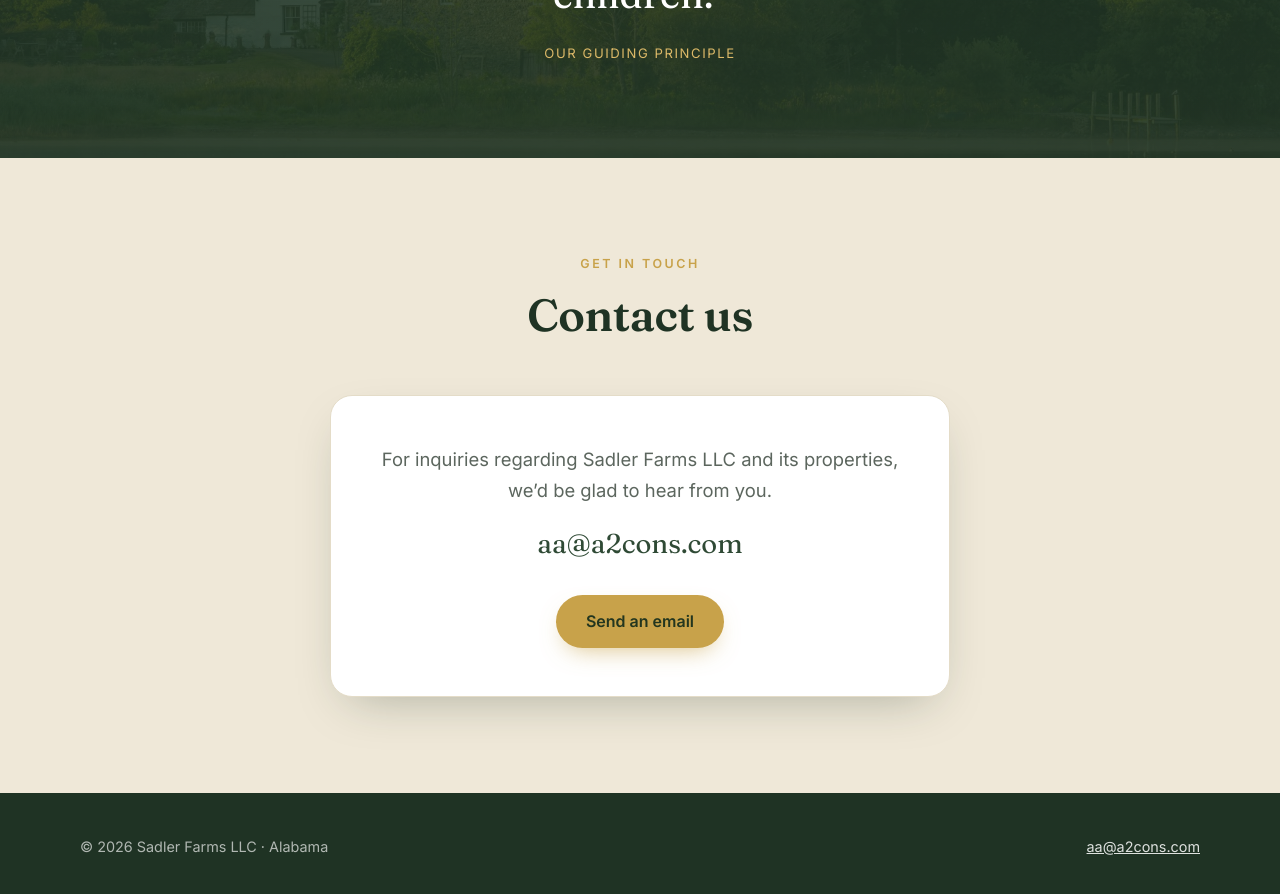
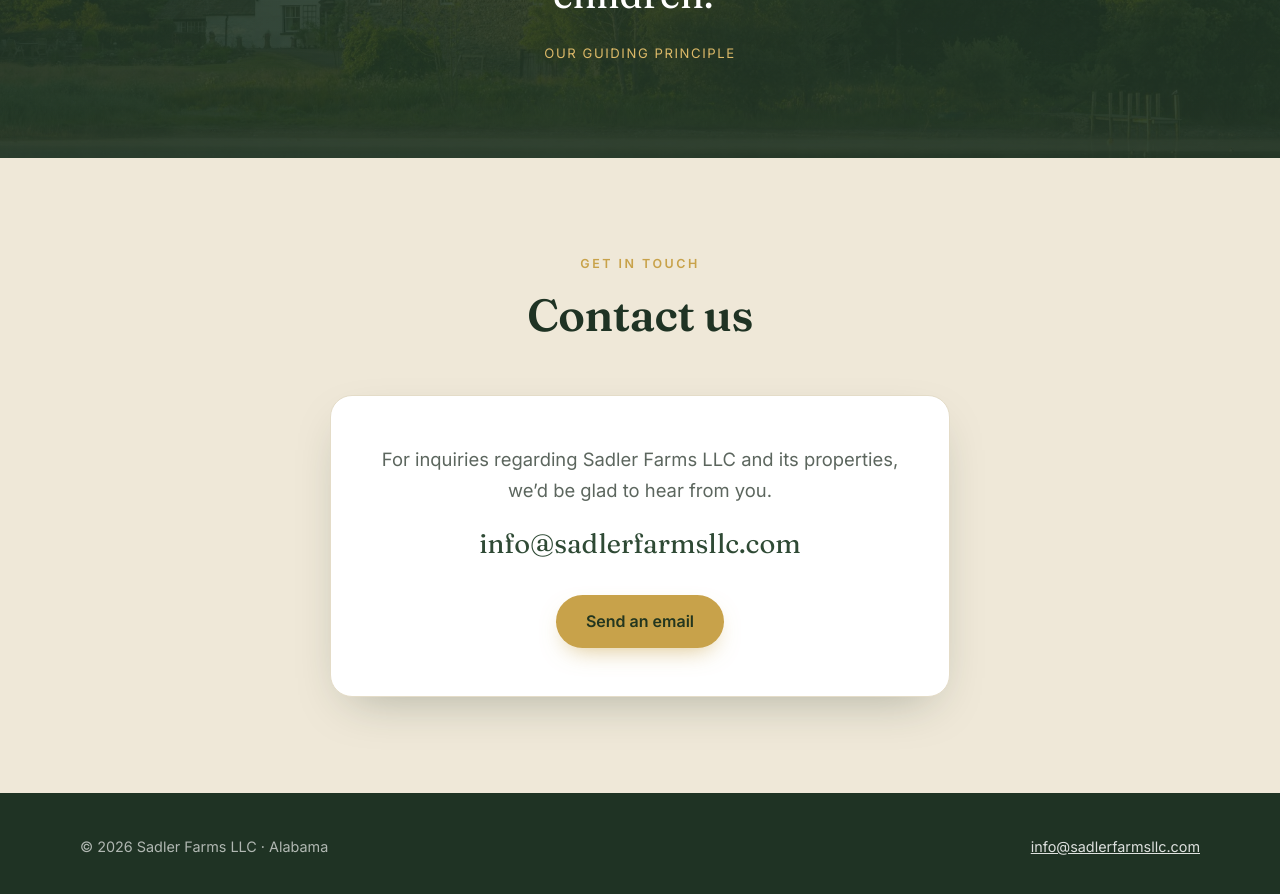
Before and after one commit to cawka/sadlerfarmsllc.com, a Jekyll site: the page built from index.html, in a window 1280 px wide and 900 px high, scrolled down 1918 px. Shown: the top 894 px of the window. Built offline with Jekyll 4.4.1, drawn with Linux system fonts in a browser that asks for light colours.

Commit message:
Update contact email
Co-Authored-By: Claude Opus 4.8 <noreply@anthropic.com>

```diff
--- a/_config.yml
+++ b/_config.yml
@@ -4,7 +4,7 @@ description: >-
   Sadler Farms LLC owns and stewards farm and timber land parcels
   in Alabama. Get in touch for inquiries.
 url: "https://sadlerfarmsllc.com"
-email: aa@a2cons.com
+email: info@sadlerfarmsllc.com
 
 # Build settings
 markdown: kramdown
```
